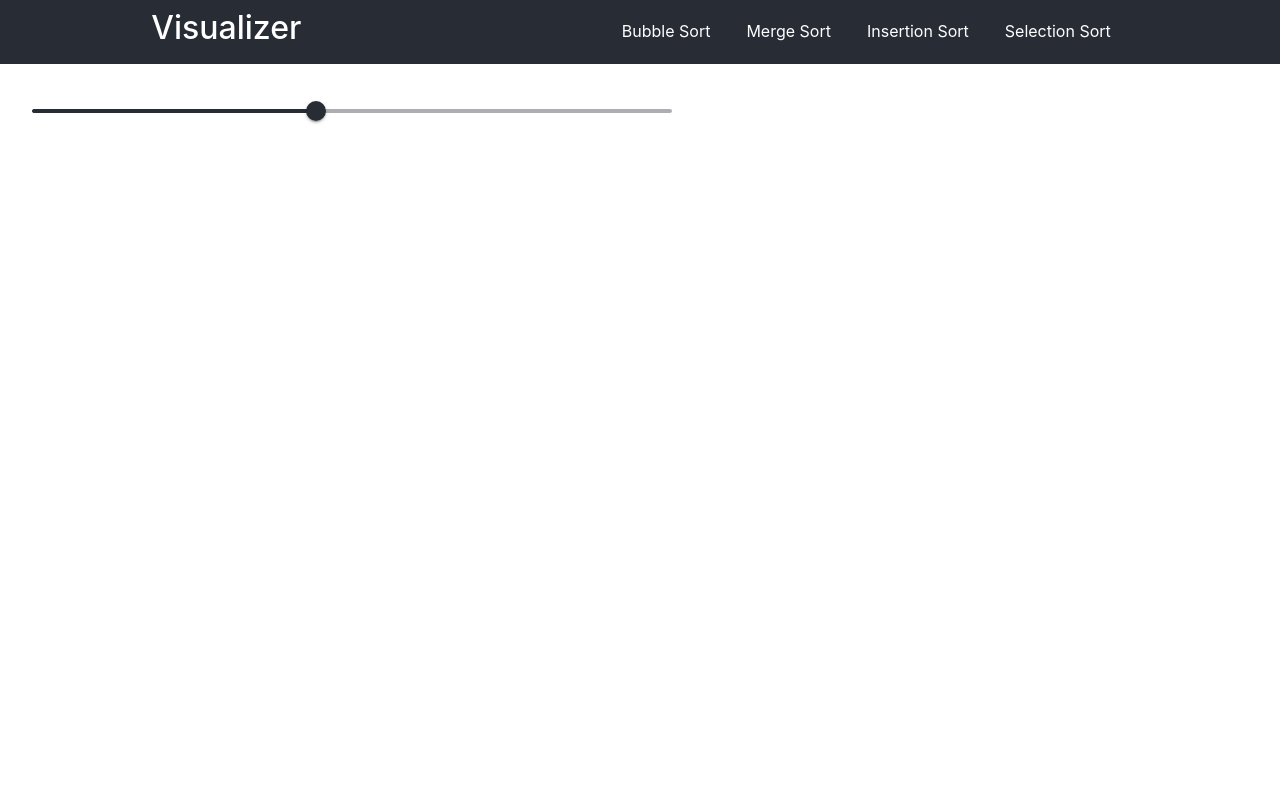
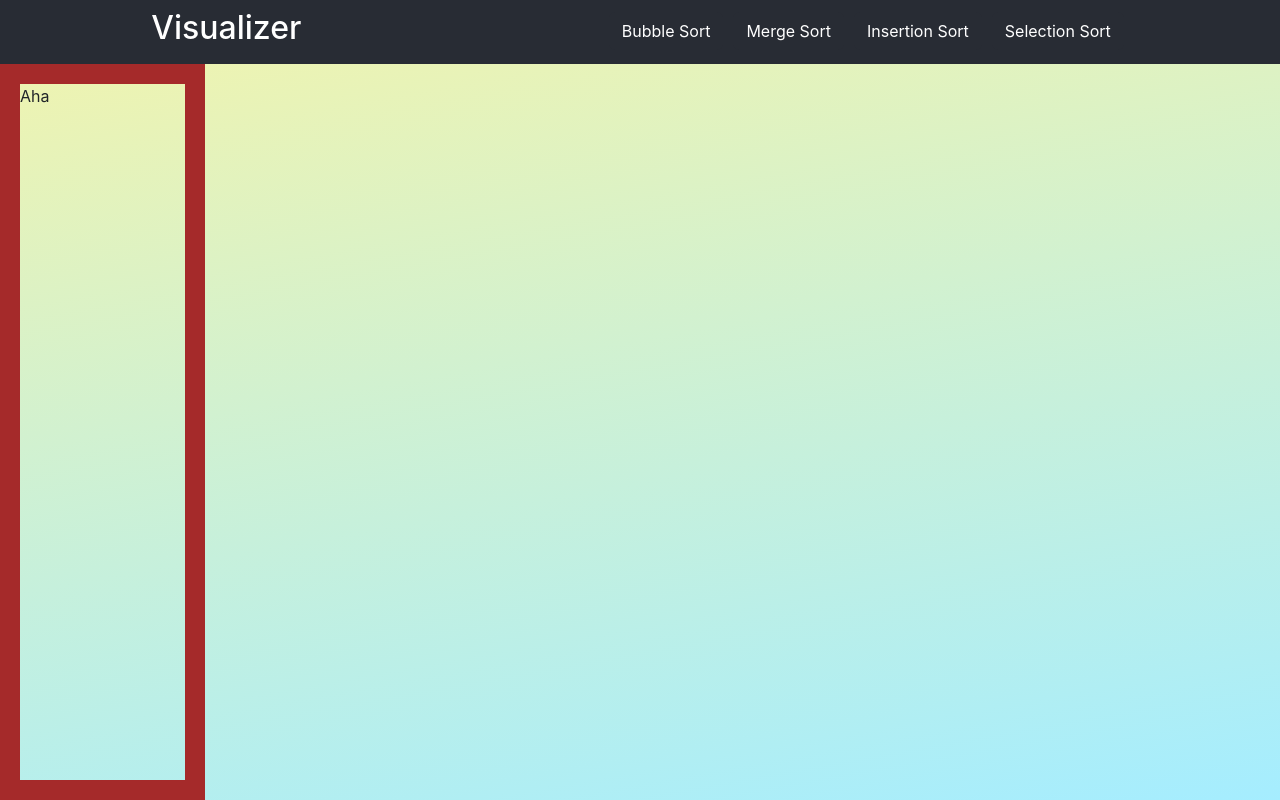
Before and after one commit to mr-amirfazel/sorting_visualizer, a React (Create React App) app: page / in a window 1280 px wide. Built offline with nearby package versions, Linux system fonts and the light colour scheme; the HTML template or start-up script is replaced by a standard one.

Commit message:
main layout added

```diff
--- a/src/App.js
+++ b/src/App.js
@@ -1,23 +1,21 @@
 import './App.css';
-// import Slider from '@mui/material/Slider';
 
 import Navbar from './hoc/Navbar/Navbar';
 import Slider from './components/Slider/Slider'
+import Layout from './hoc/Layout/Layout';
 
 function App() {
 
-  const changeHandler = (e, data) => {
-    console.log(data);
-  }
 
-  const color = '#282c34';
+
 
   return (
     <div className="App">
       <Navbar />
-      <div className="aha">
+      {/* <div className="aha">
         <Slider />
-      </div>
+      </div> */}
+      <Layout />
     </div>
   );
 }
--- /dev/null
+++ b/src/hoc/Layout/Layout.js
@@ -0,0 +1,14 @@
+import classes from './Layout.module.css';
+
+const Layout = () => {
+
+    return(
+        <div className={classes.container}>
+            <div className={classes.sidebar}>Aha</div>
+            <div className={classes.visualsContainer}></div>
+        </div>
+    );
+
+}
+
+export default Layout;
--- /dev/null
+++ b/src/hoc/Layout/Layout.module.css
@@ -0,0 +1,15 @@
+.container{
+    display:flex;
+    flex-direction: row;
+}
+.sidebar{
+    height: calc(100vh - 4rem);
+    width: 16%;
+    /* background-color:red; */
+    border: 20px solid brown;
+}
+.visualsContainer{
+    height: calc(100vh - 4rem);
+    width: 84%;
+    /* background-color:blue; */
+}
--- a/src/index.css
+++ b/src/index.css
@@ -5,6 +5,8 @@ body {
     sans-serif;
   -webkit-font-smoothing: antialiased;
   -moz-osx-font-smoothing: grayscale;
+  background: rgb(165,237,255);
+background: linear-gradient(350deg, rgba(165,237,255,1) 0%, rgba(243,244,172,1) 99%);
 }
 
 code {
```
Also changed, not shown: src/components/Sidebar/Sidebar.js (added), src/components/Sidebar/Sidebar.module.css (added).
